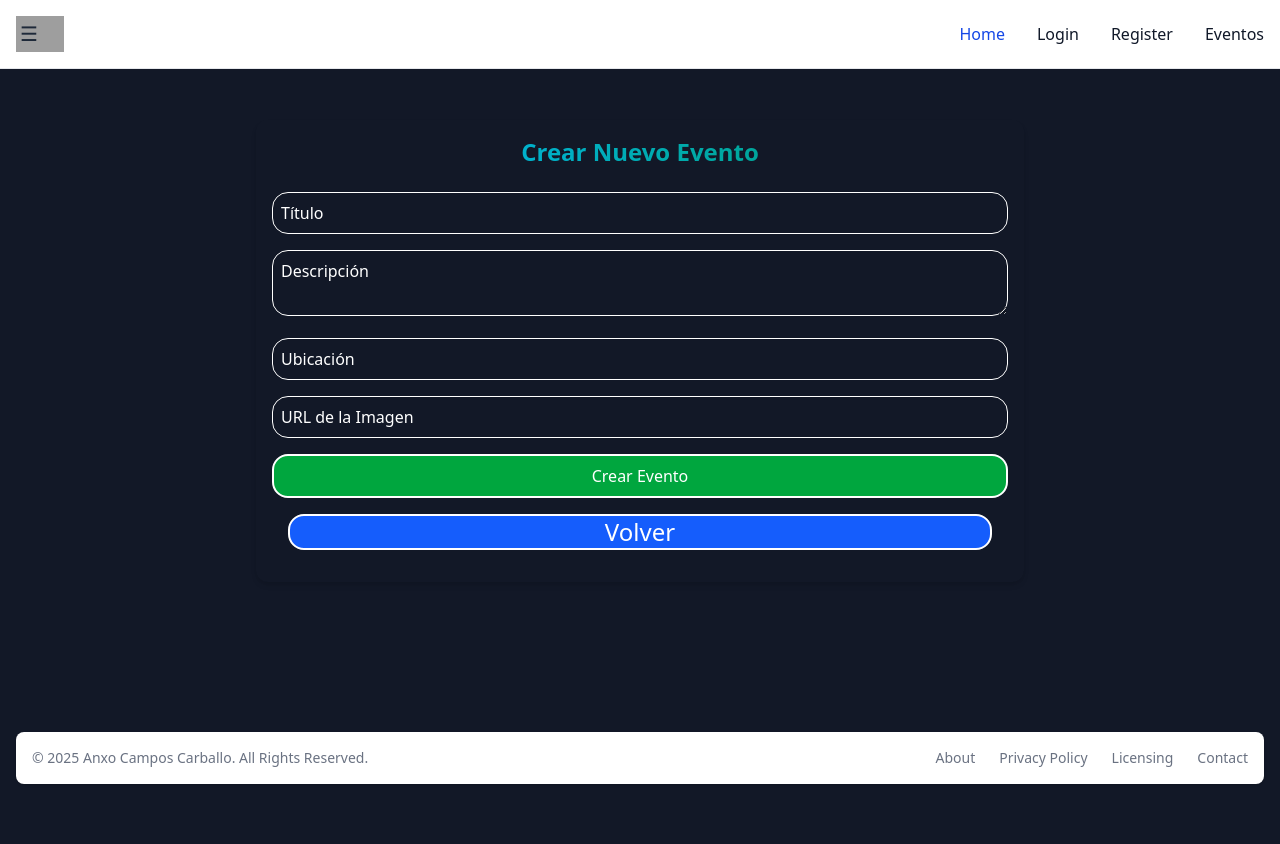
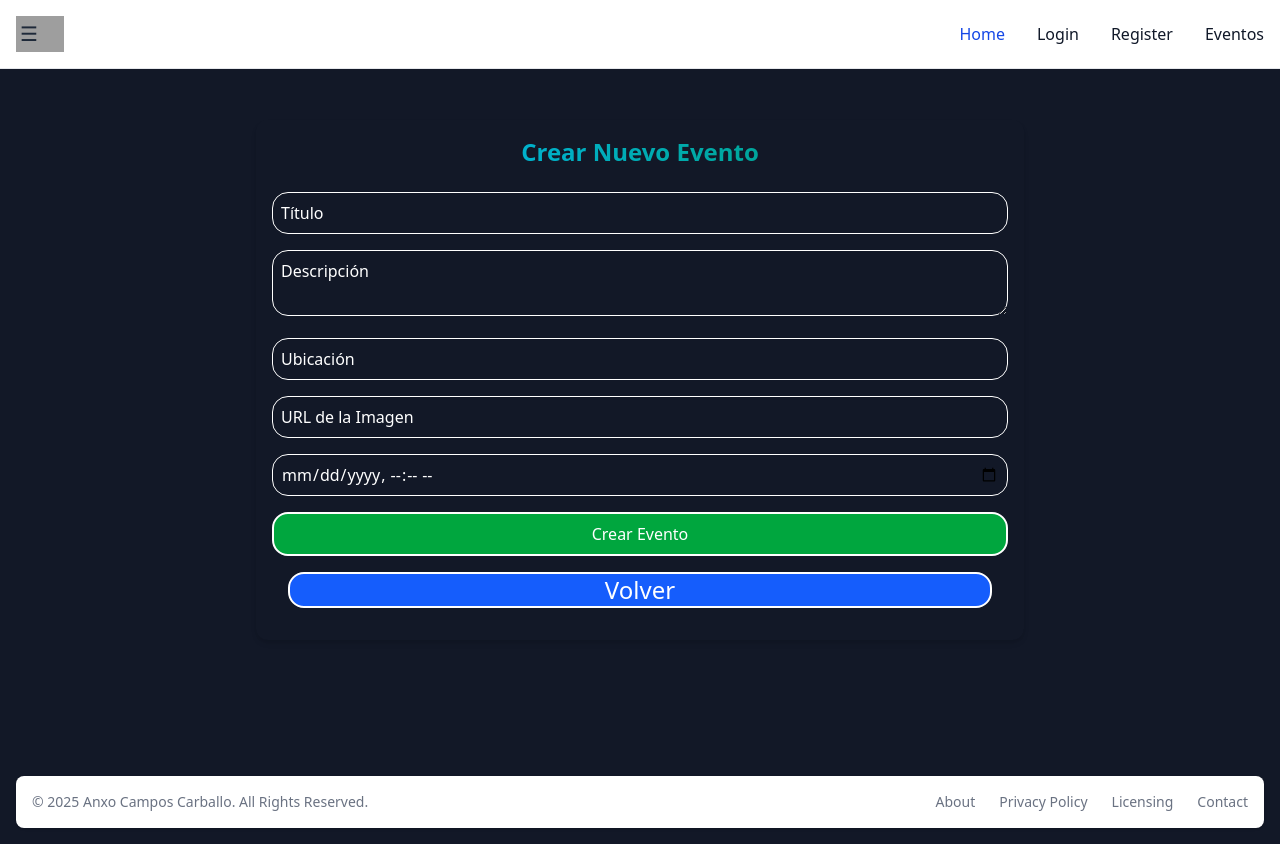
Before and after one commit to Anxo55/agendaEventosFrontend, a React (Vite) app: page /eventForm in a window 1280 px wide. Before the commit the page ends 800 px from the top, so only its background shows below. Built offline with nearby package versions, Linux system fonts and the light colour scheme; no server answers; grey boxes are pictures that could not be loaded.

Commit message:
añadir-fecha-eventos

```diff
--- a/src/pages/EventForm.tsx
+++ b/src/pages/EventForm.tsx
@@ -9,6 +9,7 @@ export default function EventForm() {
     description: "",
     location: "",
     imageUrl: "",
+    date: ""
   });
   const navigate = useNavigate();
 
@@ -67,6 +68,13 @@ export default function EventForm() {
           onChange={handleChange}
           className="w-full p-2 border rounded-2xl text-white placeholder:text-white"
         />
+        <input
+        type="datetime-local"
+        name="date"
+        onChange={handleChange}
+        className="w-full p-2 border rounded-2xl text-white placeholder:text-white"
+        required
+    />
         <button
           type="submit"
           className="w-full bg-green-600 text-white py-2 rounded-2xl border-2 hover:bg-green-700"
--- a/src/services/events.service.ts
+++ b/src/services/events.service.ts
@@ -69,8 +69,9 @@ catch (error) {
 interface EventData {
     title: string;
     location: string;
-    description?: string;
-    imageUrl: string;
+    description: string;
+    imageUrl?: string;
+    date: string;
 }
 
 export const createEvent = async (eventData: EventData) => {
```
